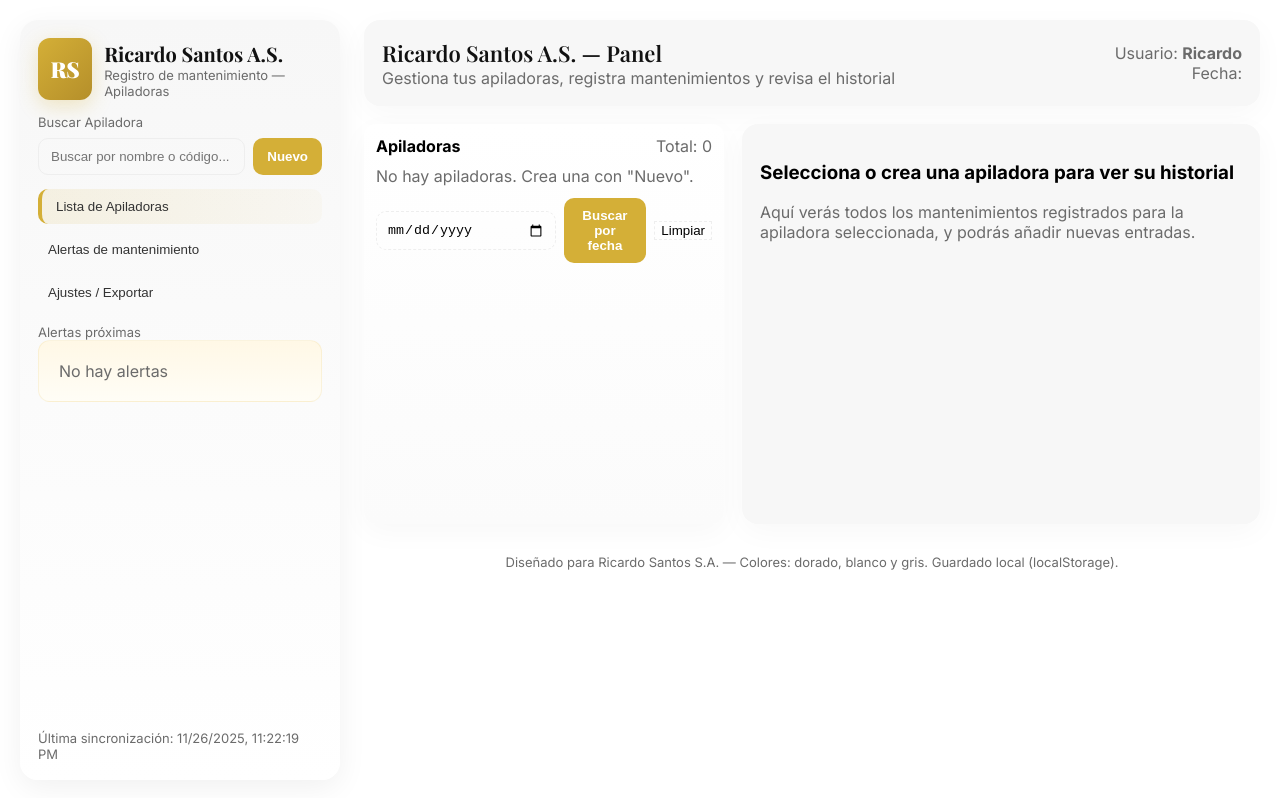
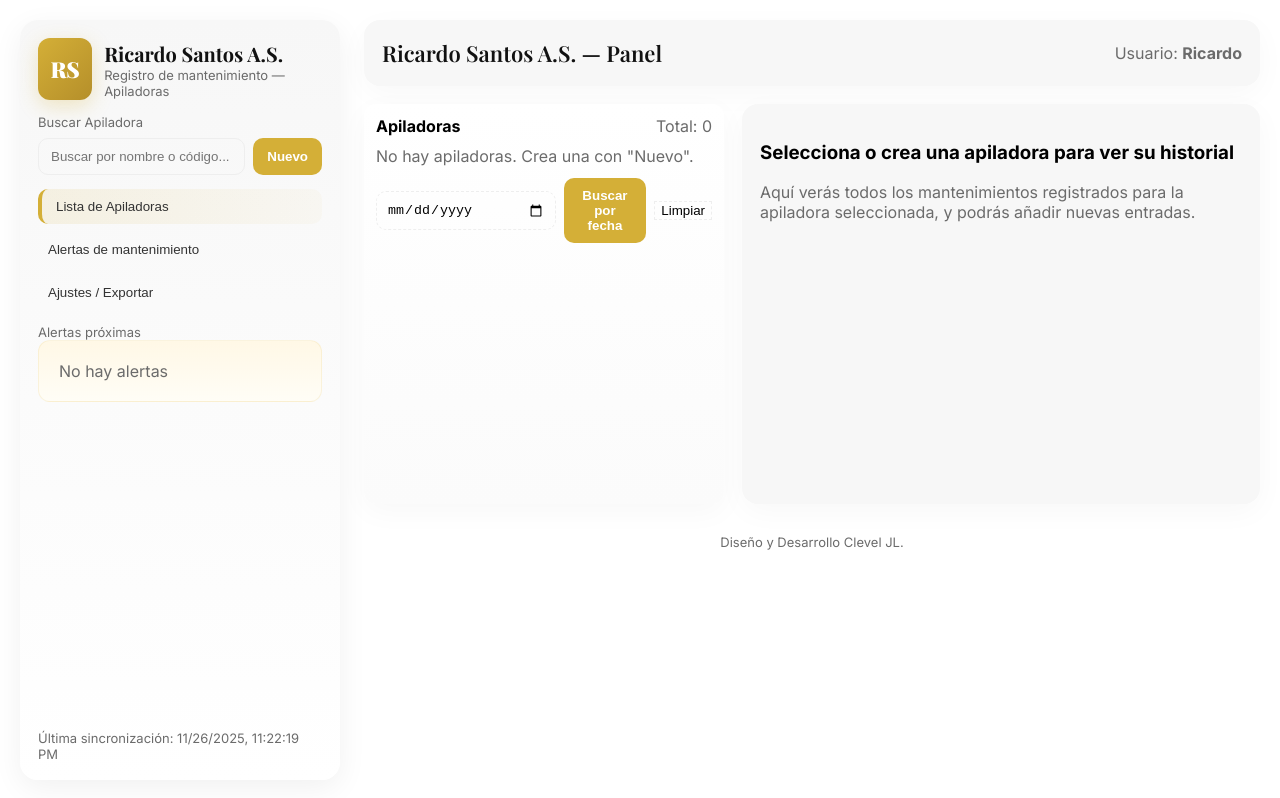
Before and after one commit to cleveljl25-maker/RicarddoSA, a plain HTML site: page index.html in a window 1280 px wide. Drawn offline with nearby package versions, Linux system fonts and the light colour scheme.

Commit message:
Modify footer and clean up unused elements
Updated footer text and removed unused export button.

```diff
--- a/index.html
+++ b/index.html
@@ -47,11 +47,9 @@
       <div class="card topbar">
         <div>
           <div class="title">Ricardo Santos A.S. — Panel</div>
-          <div class="muted">Gestiona tus apiladoras, registra mantenimientos y revisa el historial</div>
         </div>
         <div style="text-align:right">
           <div class="muted">Usuario: <strong>Ricardo</strong></div>
-          <div class="muted">Fecha: <span id="today"></span></div>
         </div>
       </div>
 
@@ -118,7 +116,7 @@
         </section>
       </div>
 
-      <footer class="muted">Diseñado para Ricardo Santos S.A. — Colores: dorado, blanco y gris. Guardado local (localStorage).</footer>
+      <footer class="muted">Diseño y Desarrollo Clevel JL.</footer>
     </main>
   </div>
 
```
